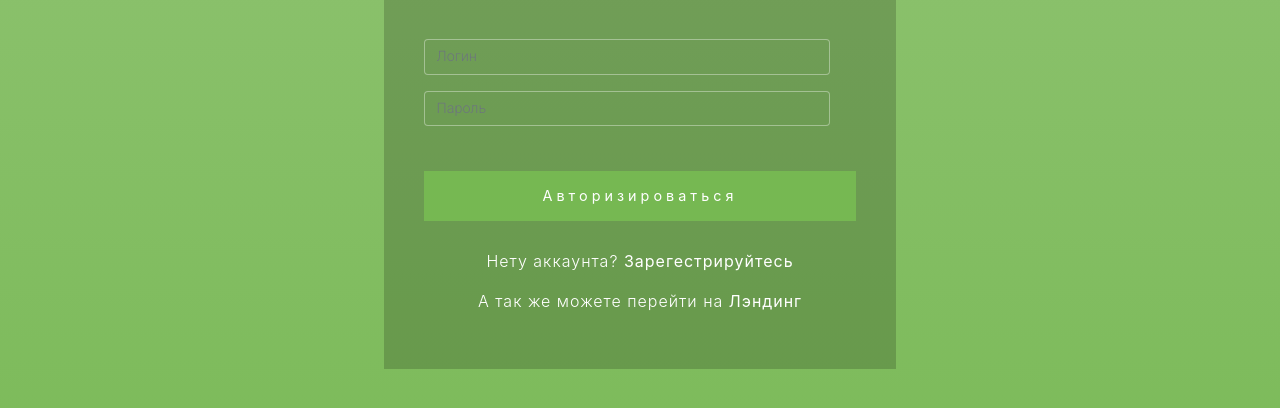
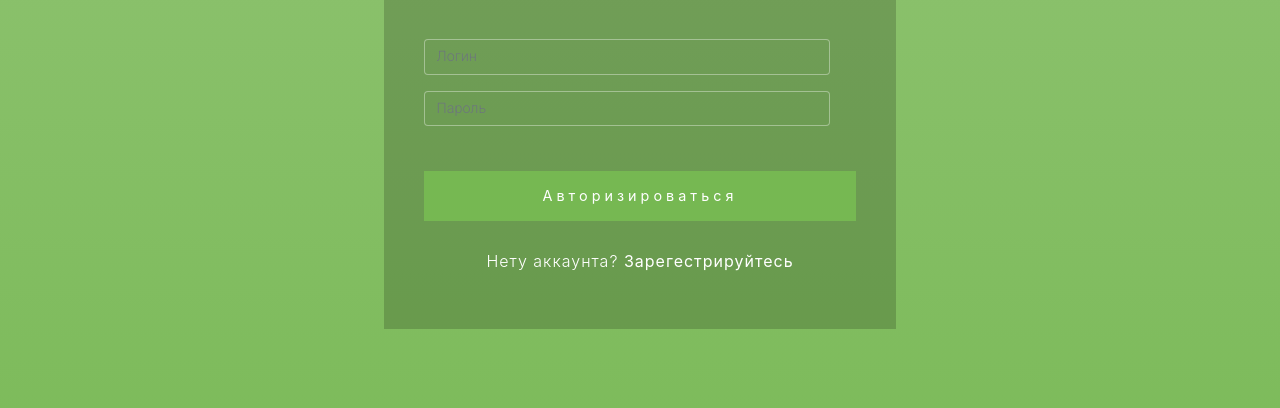
Before and after one commit to Travisrulez/weather_service_UP, a Django app: page /weather/login/ in a window 1280 px wide. Shown: the part 129-537 px from the top of the page. Run offline with Django 3.2, Linux system fonts and the light colour scheme; parts of the project's set-up code (start-up, migrations or seed data) failed here and were passed over; some libraries are stand-ins or nearby versions.

Commit message:
update auth

```diff
--- a/templates/auth_or_register.html
+++ b/templates/auth_or_register.html
@@ -35,7 +35,6 @@
                     <p><a href="{% url 'weather:login' %}"> Авторизоваться</a></p>
                 {% elif type == 'login' %}
                     <p>Нету аккаунта? <a href="{% url 'weather:register' %}"> Зарегестрируйтесь</a></p>
-                    <p>А так же можете перейти на <a href="weather/landing">Лэндинг</a></p>
                 {% endif %}
 
             </div>
```
